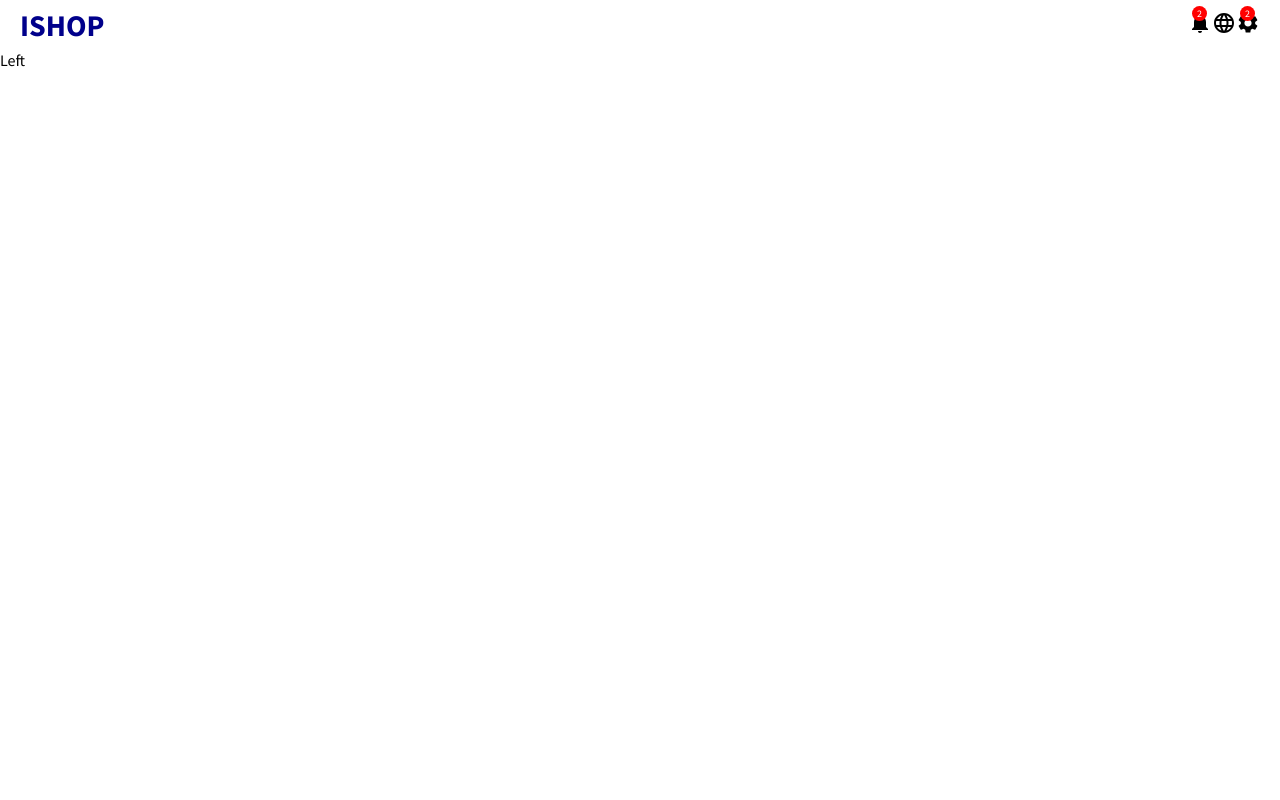
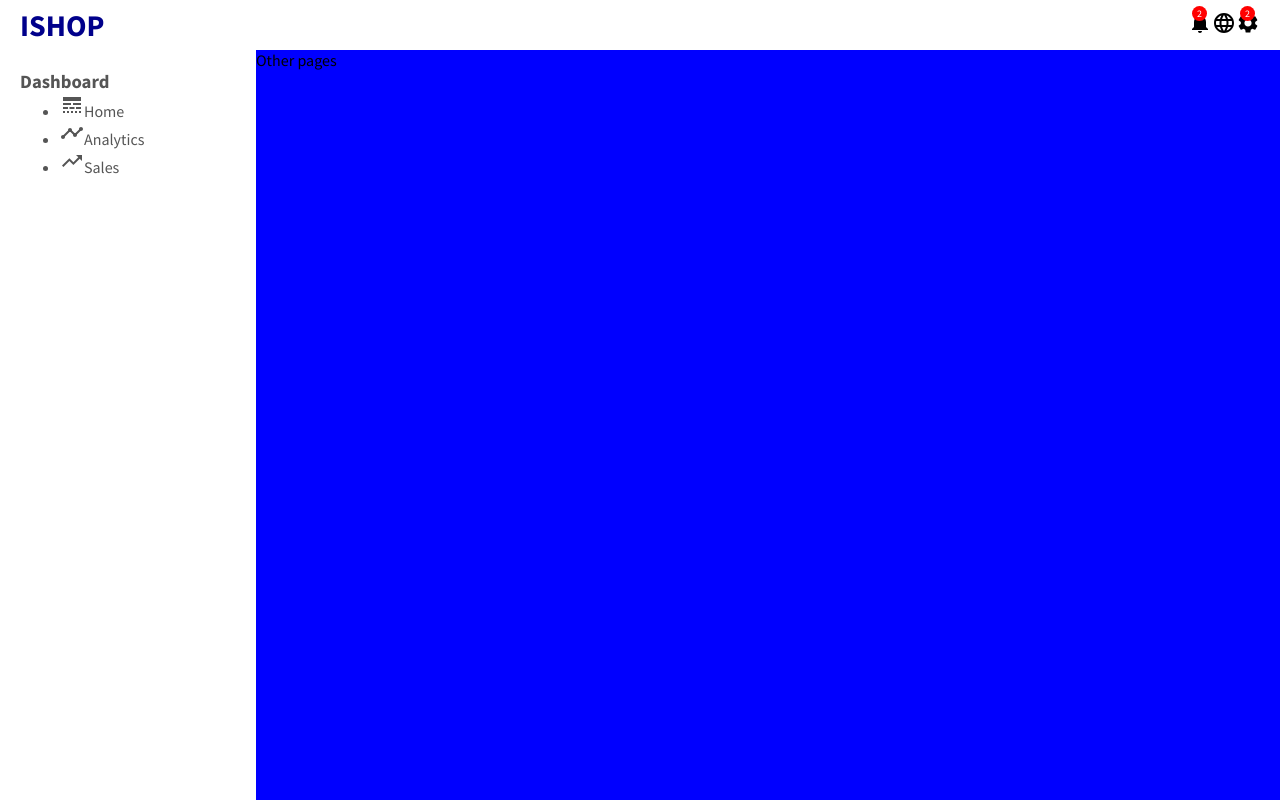
Before and after one commit to chihabSD/ishopadmin, a React (Create React App) app: page / in a window 1280 px wide. Built offline with nearby package versions, Linux system fonts and the light colour scheme.

Commit message:
side bar

```diff
--- a/src/App.js
+++ b/src/App.js
@@ -1,12 +1,14 @@
 import SideBar from "./components/sidebar/index.js";
 import TopBar from "./components/topBar.js";
-
+import './app.css'
 function App() {
   return (
-    <div className="App">
-
- <TopBar />
- <SideBar />
+    <div>
+      <TopBar />
+      <div className="container">
+        <SideBar />
+        <div className="others">Other pages</div>
+      </div>
     </div>
   );
 }
--- /dev/null
+++ b/src/app.css
@@ -0,0 +1,8 @@
+.container {
+
+    display: flex;
+}
+.others {
+    flex: 4;
+    background-color: blue;
+}
--- a/src/components/sidebar/index.js
+++ b/src/components/sidebar/index.js
@@ -1,10 +1,31 @@
-import React from 'react'
-
-import './sidebar.css'
+import React from "react";
+import { LineStyle, Analytics, Timeline, TrendingUp } from "@mui/icons-material";
+import "./sidebar.css";
 const SideBar = () => {
   return (
-    <div>Left</div>
-  )
-}
+    <div className="sidebar">
+      <div className="sidebarWrapper">
+        <div className="sidebarmenu">
+          <h3>Dashboard</h3>
+          <ul className="sidebarList">
+            <li className="sidebarListItem">
+              <LineStyle />
+              Home
+            </li>
+            <li className="sidebarListItem">
+              <Timeline />
+              Analytics
+            </li>
 
-export default SideBar
+            <li className="sidebarListItem">
+              <TrendingUp />
+              Sales
+            </li>
+          </ul>
+        </div>
+      </div>
+    </div>
+  );
+};
+
+export default SideBar;
--- a/src/components/sidebar/sidebar.css
+++ b/src/components/sidebar/sidebar.css
@@ -0,0 +1,14 @@
+.sidebar {
+    flex: 1;
+    height: calc(100vh - 50px);
+    /* height: 1000px; */
+    background-color: white;
+    position: sticky;
+    top: 50px;
+
+}
+.sidebarWrapper {
+
+    padding: 20px;
+    color: #555;
+}
```
